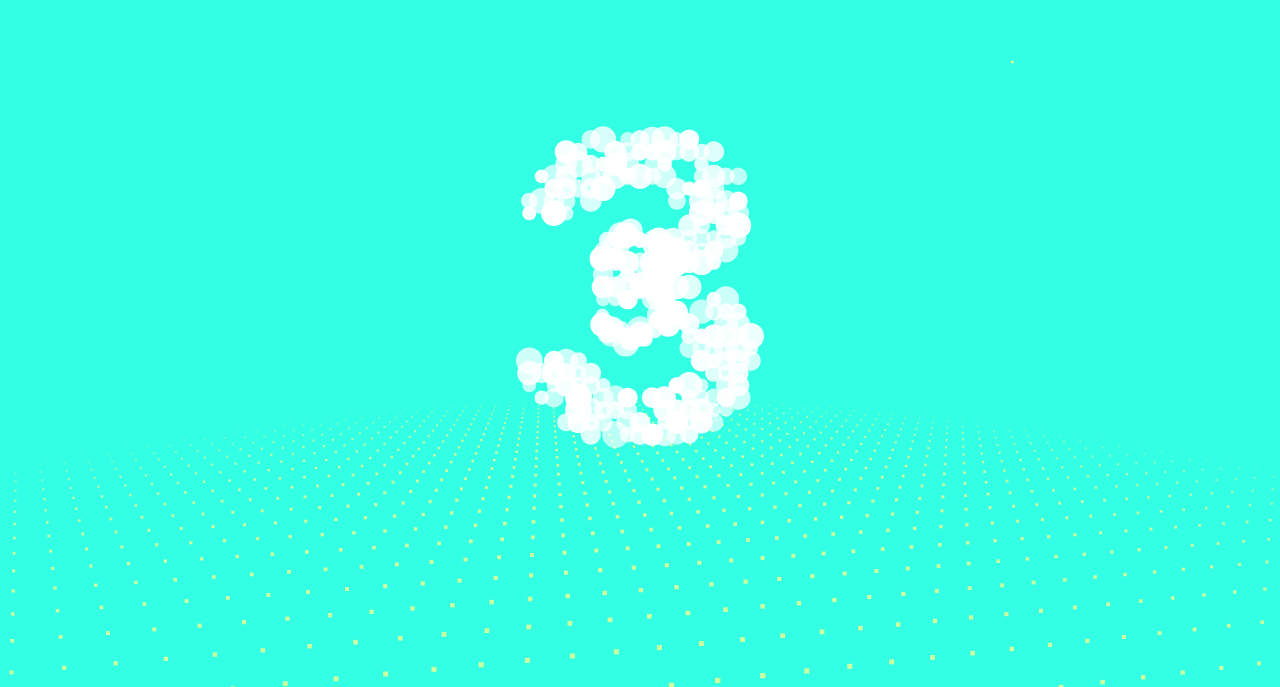
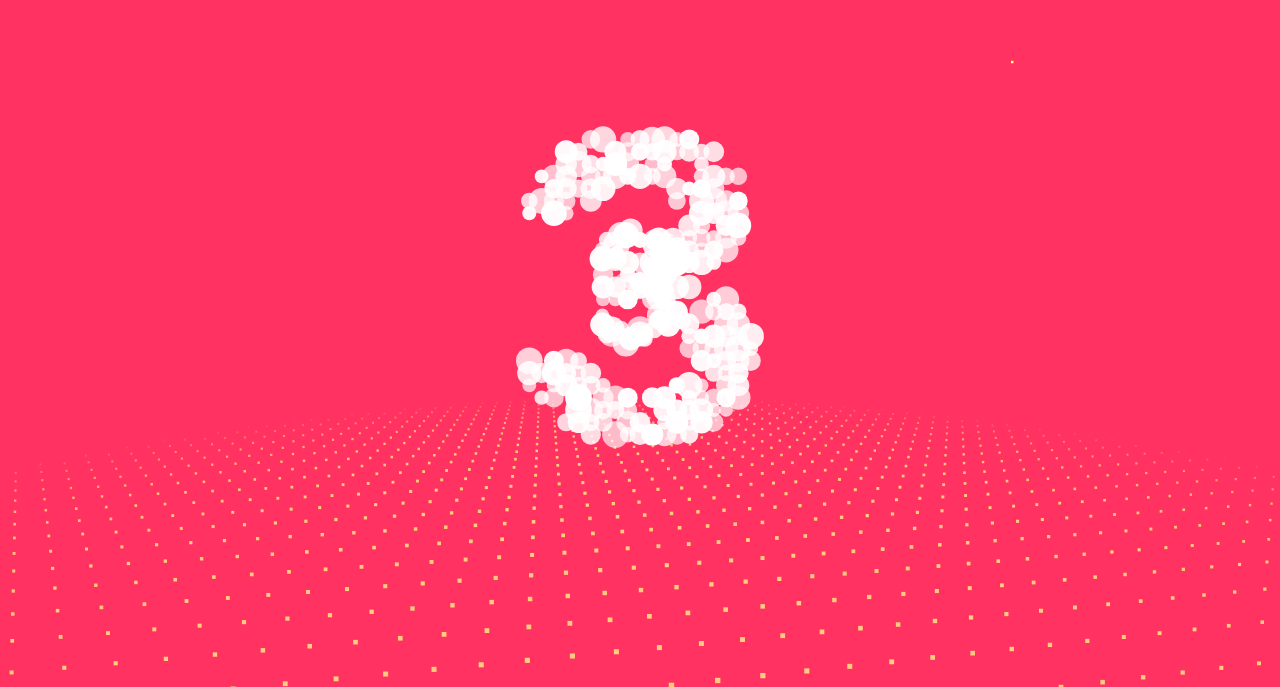
Before and after one commit to xuexiaoquan/xuexiaoquan.github.io, a plain HTML site: page index.html in a window 1280 px wide. Shown: the part 113-800 px from the top of the page. Drawn offline with Linux system fonts and the light colour scheme; animation ran at ten frames a second.

Commit message:
Update index.html

```diff
--- a/index.html
+++ b/index.html
@@ -10,7 +10,7 @@ html,body{
 	width:100%;
 	height:100%;
 	overflow:hidden;
-	background:rgb(50,255,228);
+	background:rgb(255,50,98);
 }
 </style>
 
```
